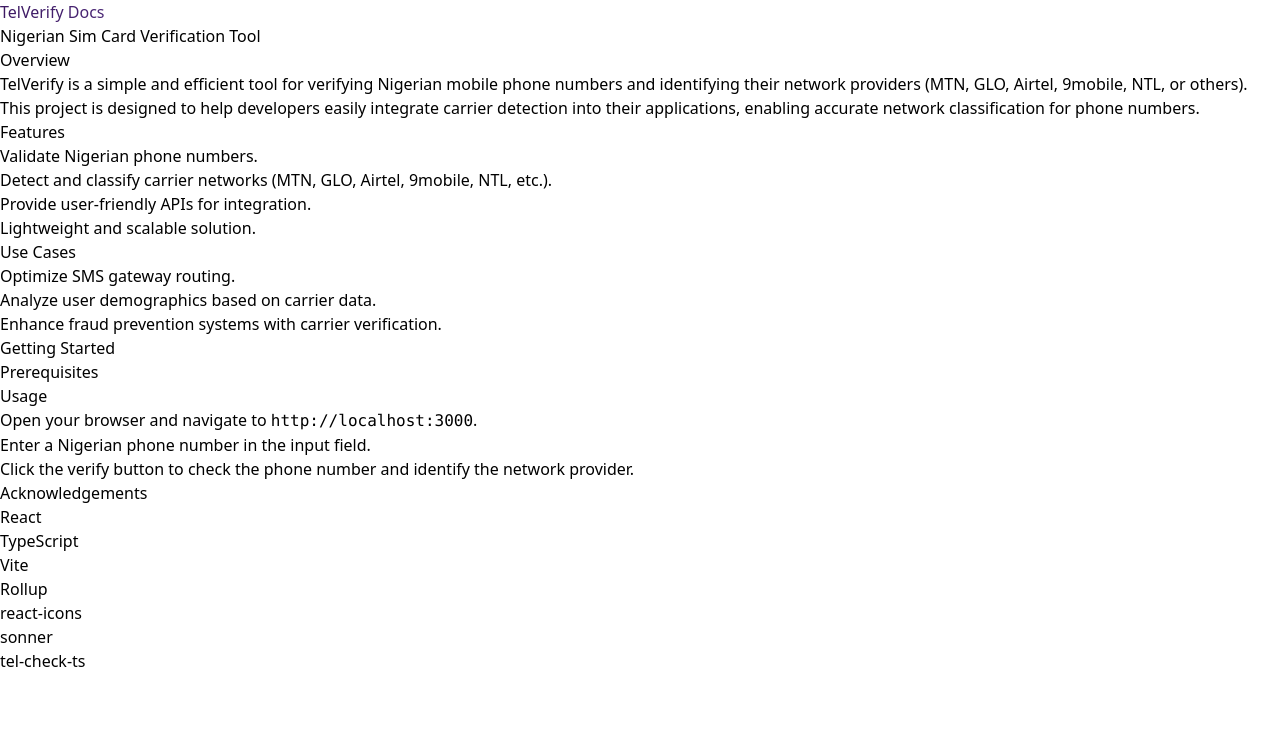
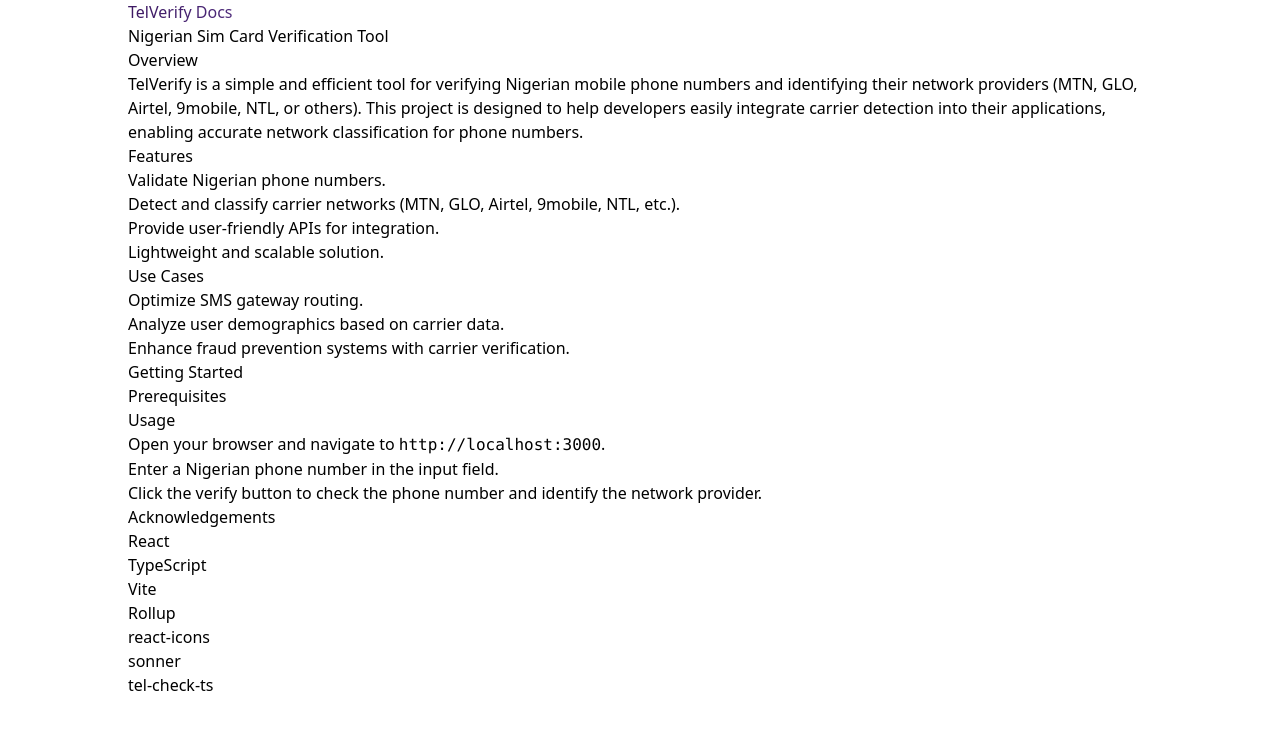
Before and after one commit to gitkarasune/TelVerify, a React (Vite) app: page /documentation in a window 1280 px wide. Shown: the top 730 px of the page. Built offline with nearby package versions, Linux system fonts and the light colour scheme.

Commit message:
new commit

```diff
--- a/src/Components/Docs.tsx
+++ b/src/Components/Docs.tsx
@@ -1,7 +1,7 @@
 
 const Docs = () => {
   return (
-    <div className="min-h-screen pt-32 mb-14">
+    <div className="min-h-screen pt-32 mb-14 maxContainer">
       <section className="-mt-7 flex justify-center items-center flex-col">
         <h1 className="text-4xl font-bold p-2 Telverify">TelVerify Docs</h1>
         <p className="">Nigerian Sim Card Verification Tool</p>
--- a/src/index.css
+++ b/src/index.css
@@ -7,8 +7,8 @@
 }
 
 .maxContainer {
-    padding-left: 15%;
-    padding-right: 15%;
+    padding-left: 10%;
+    padding-right: 10%;
 }
 
 .loading-spinner {
```
